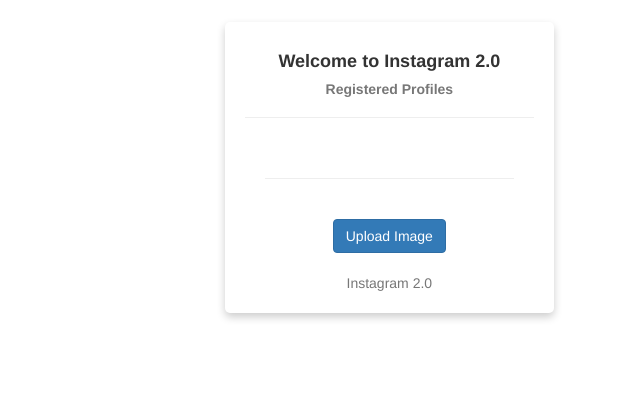
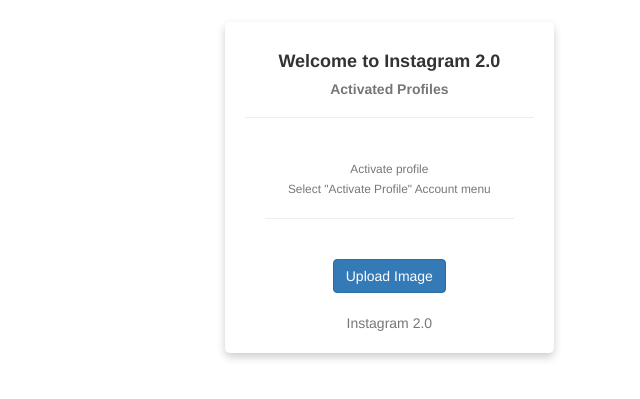
Before and after one commit to msyoki/Instaclone, a Django app: page / in a window 1280 px wide. Shown: the part 72-471 px from the top of the page, without its empty margins (640-1280 px from the left). Run offline with Django 3.2, Linux system fonts and the light colour scheme; a user stored in the database is signed in; data that the repository does not hold is empty; some libraries are stand-ins or nearby versions.

Commit message:
update render html tags

```diff
--- a/Instagram/Instaclone/templates/Instaclone/index.html
+++ b/Instagram/Instaclone/templates/Instaclone/index.html
@@ -10,18 +10,17 @@
                     <img src="{{image.image.url}}"  class="img-responsive" alt="#" style="width:100%" >
                     </a>
                     <div class="card-body">
-                        <h5 class="card-title">"<i>{{image.image_name}}</i>"</h5>
-                        <p class="card-text"><a href=""><strong style="color: black;">{{image.user}}</strong></a> {{image.image_caption}}</p>
-                        {% for image_comment  in image_comments %}
-                        <p class="card-text"><a href=""><strong style="color: black;">{{image_comment.comment}}</strong></a></p>
-                        {% endfor %}
+                        <h5 class="card-title">"<i>{{image.name}}</i>"</h5>
+                        <p class="card-text"><a href=""><strong style="color: black;">{{image.profile}}</strong></a> {{image.caption}}</p>
+
+                        <p class="card-text"><a href=""><strong style="color: black;"></strong></a></p>
+
                         <hr>
                         <small class="card-text text-muted">Posted : {{image.post_on}}</small>
                     </div>
                 </div>
                 <hr>
                 {% endfor %}
-
             </div>
         </div>
 
@@ -30,17 +29,20 @@
                 <div class="card text-center" style="padding: 20px;">
                     <div class="card-header" >
                         <h4 style="font-weight: bold;">Welcome to Instagram 2.0</h4>
-                        <h5 class="card-title text-center text-muted" style="font-weight: bold;">Registered Profiles</h5>
+                        <h5 class="card-title text-center text-muted" style="font-weight: bold;">Activated Profiles</h5>
                     </div><hr>
+
                     <div class="card-body">
-
                         {% for profile in profiles %}
                             <div>
-                            <img class="card-text" src="{{profile.profile_pic.url}}" alt="Avatar" style="border-radius: 50%;" width="50px" height="50px">
-                            <small style="font-weight: bold;" >{{ profile.user}}</small>
+                                <img class="card-text" src="{{profile.profile_pic.url}}" alt="Avatar" style="border-radius: 55%;" width="55px" height="50px">
+                                <small style="font-weight: bold;" >{{ profile.name}}{{profile.user}}</small>
                             </div><br>
                         {% endfor %}
+                        <small class="text-muted" >Activate profile</small> <br>
+                        <small class="text-muted" >Select "Activate Profile" Account menu</small>
                         <hr><br>
+
                         <a href="{% url 'new-image' %}" class="btn btn-primary">Upload Image</a>
                     </div>
                     <div class="card-footer text-muted">
--- a/Instagram/Instaclone/templates/Instaclone/navbar.html
+++ b/Instagram/Instaclone/templates/Instaclone/navbar.html
@@ -17,7 +17,7 @@
 
         <!-- Adding a search form  -->
       <div class="nav navbar-form navbar-right">
-        <form class="navbar-form" role="search" action="{% url 'search_results' %}">
+        <form class="navbar-form" role="search" action="#">
 
           <div class="input-group">
             <input input type="text" class="form-control" placeholder="Search user" name="profiles">
@@ -40,6 +40,9 @@
               </li>
               <li>
                 <a href="/accounts/password/change">Change Password</a>
+              </li>
+              <li>
+                <a href="{% url 'new-profile' %}">Activate Profile</a>
               </li>
               <li>
                 <a href="/logout">Logout</a>
```
Lines whose indentation alone changed are shown as unchanged.
